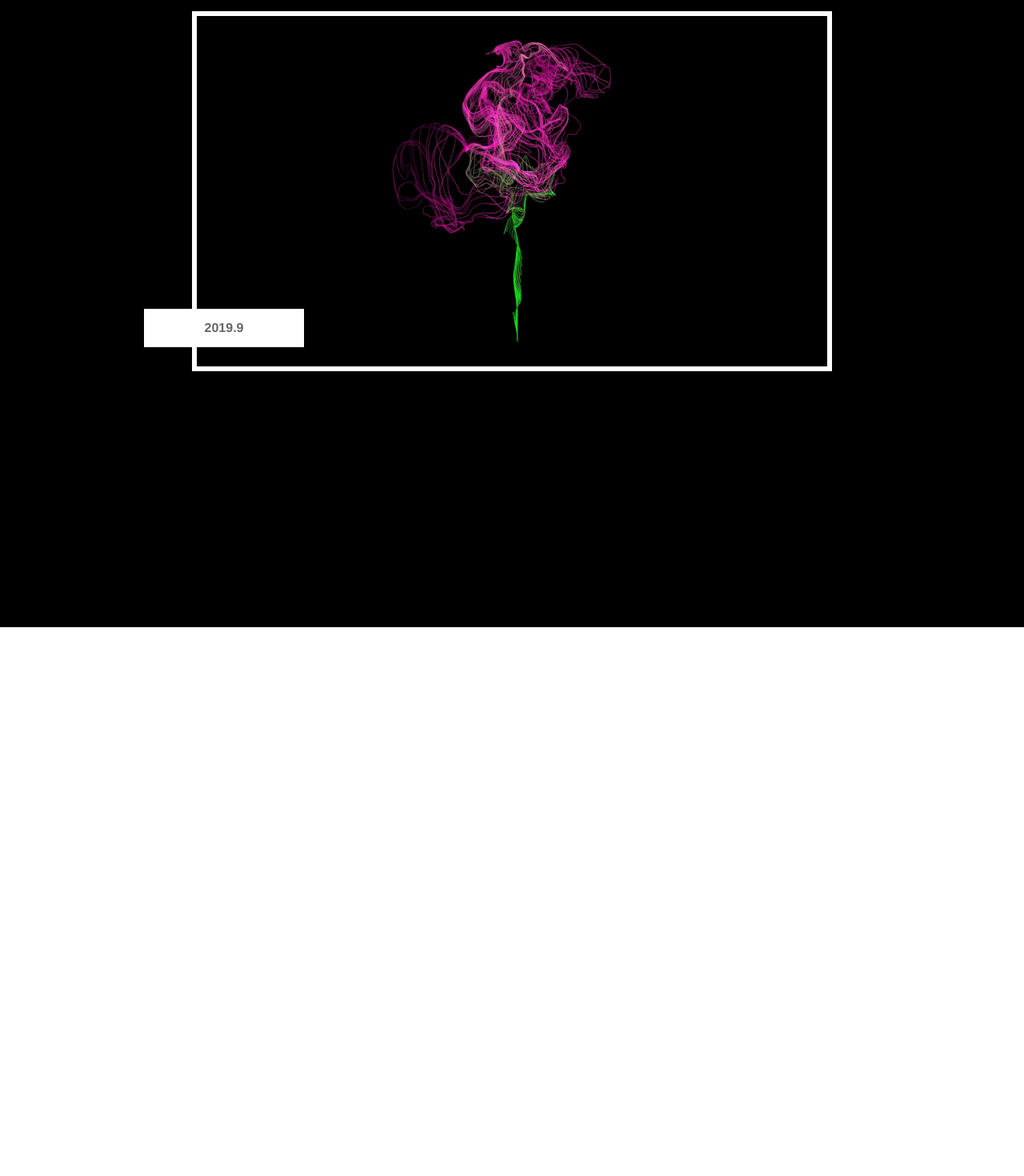
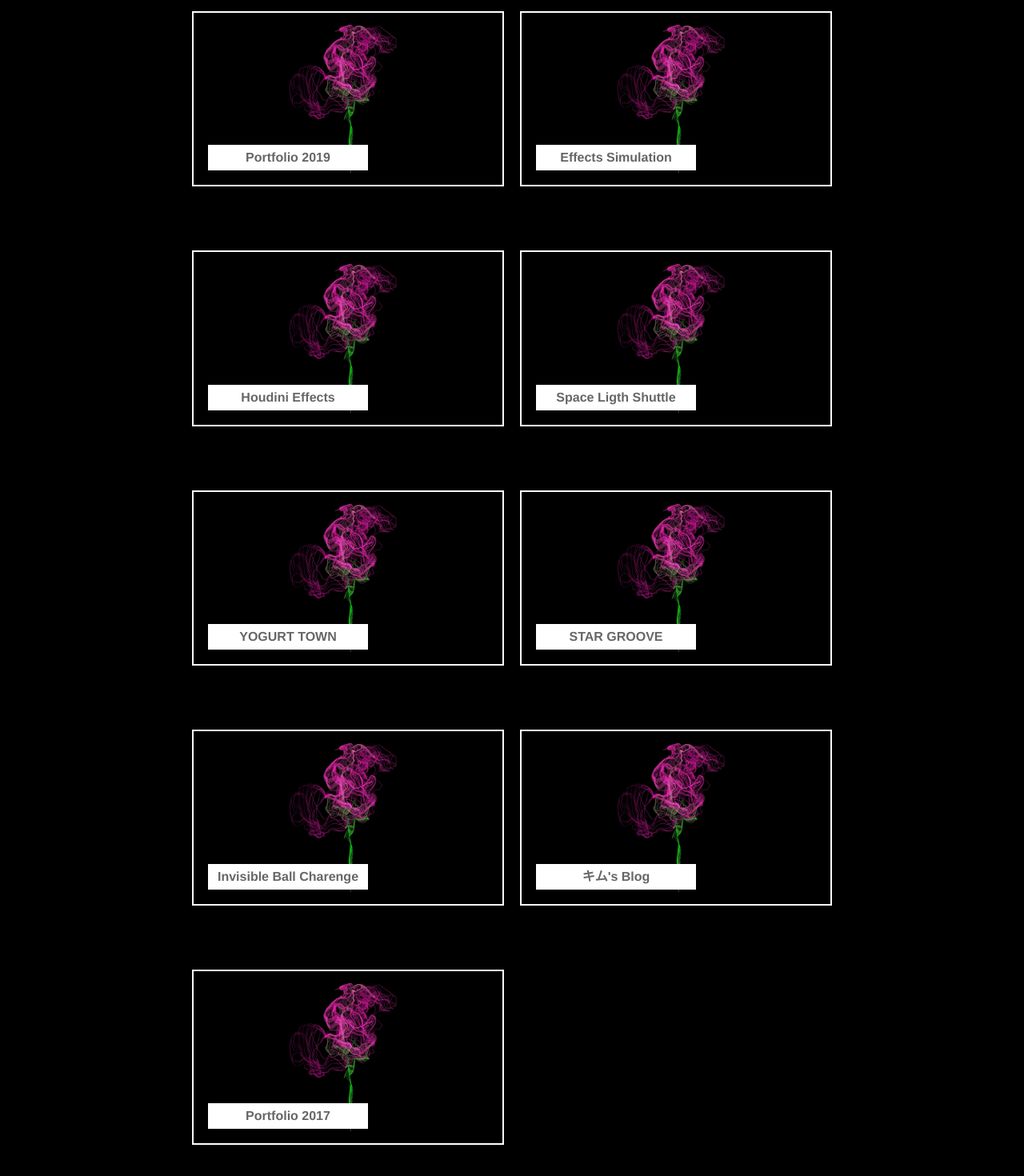
Before and after one commit to kmrtmk03/portfolio2019, a Vue app: page /work in a window 1280 px wide. Shown: the part 426-1896 px from the top of the page at 80% size. Before the commit the page ends 1210 px from the top, so only its background shows below. Built offline with nearby package versions, Linux system fonts and the light colour scheme.

Commit message:
Workのレイアウトを変更

```diff
--- a/src/components/Menu.vue
+++ b/src/components/Menu.vue
@@ -32,9 +32,8 @@ export default {
       lists: [
         { id: 1, name: 'Home', to: '/', displayName: 'home' },
         { id: 2, name: 'Profile', to: '/profile', displayName: 'profile'  },
-        { id: 3, name: 'Works - Private', to: '/work', displayName: 'works'  },
-        { id: 4, name: 'Works - Company', to: '/work', displayName: 'works'  },
-        { id: 5, name: 'Link', to: '/link', displayName: 'link'  }
+        { id: 3, name: 'Works', to: '/work', displayName: 'works'  },
+        { id: 4, name: 'Link', to: '/link', displayName: 'link'  }
       ],
       currentChoise: ''
     }
@@ -122,8 +121,15 @@ export default {
 
 .list-wrap {
   height: 370px;
-  padding-top: calc((100vh - 480px) / 2);
+  padding-top: calc((100vh - 370px) / 2);
 }
+@media screen and (max-width: $breakpointMiddle) {
+  .list-wrap {
+    height: 240px;
+    padding-top: calc((100vh - 240px) / 2);
+  }
+}
+
 
 .button-open,
 .button-close {
@@ -175,6 +181,12 @@ export default {
   position: relative;
   z-index: 3;
 }
+@media screen and (max-width: $breakpointMiddle) {
+  .list-child {
+    margin-bottom: 20px;
+    height: 40px;
+  }
+}
 
 .list-link {
   display: inline-block;
@@ -209,6 +221,29 @@ export default {
     color: rgba(255, 255, 255, 0.1);
   }
 }
+@media screen and (max-width: $breakpointMiddle) {
+  .list-link {
+    font-size: 24px;
+    height: 40px;
+    line-height: 40px;
+    display: block;
+    &:not(.router-link-exact-active) {
+      &::before {
+        height: 30px;
+        bottom: 6px;
+        width: 0px;
+        left: -20px;
+      }
+      &:hover {
+        font-size: 24px;
+        &::before {
+          width: 0;
+        }
+      }
+    }
+  }
+}
+
 .menu-currentPage {
   font-size: 240px;
   display: inline-block;
@@ -218,8 +253,11 @@ export default {
   bottom: -30px;
   color: rgba(255, 255, 255, 0.1);
   font-weight: bold;
-  .menu-currentPage-yellow {
-    color: red;
+}
+@media screen and (max-width: $breakpointMiddle) {
+  .menu-currentPage {
+    display: none;
   }
 }
+
 </style>
--- a/src/views/Work.vue
+++ b/src/views/Work.vue
@@ -6,15 +6,89 @@
         <ul class="content-wrap">
             <li class="section-wrap section-wrap-first">
                 <SectionTitle v-bind:sectionTitle='sectionName1st.title' v-bind:className='sectionName1st.class'></sectionTitle>
-                <div class="section-content">
+                <ul class="sections">
+                    <li class="section-content">
                         <div class="section-image" @mouseover="onThumbnail(true)" @mouseleave="onThumbnail(false)">
                             <img class="section-img" src="@/assets/img/dev.jpg">
                             <span class="section-img-over" :class="{active: isReloaded}"></span>
                             <span class="section-border-side" :class="{active: isOnThumbnail}"></span>
                             <span class="section-border-topbottom" :class="{active: isOnThumbnail}"></span>
-                        <p class="section-label" :class="{active: isReloaded, onThumbnail: isOnThumbnail}">2019.9</p>
+                            <p class="section-label" :class="{active: isReloaded, onThumbnail: isOnThumbnail}">Portfolio 2019</p>
                         </div>
+                    </li>
+                    <li class="section-content">
+                        <div class="section-image" @mouseover="onThumbnail(true)" @mouseleave="onThumbnail(false)">
+                            <img class="section-img" src="@/assets/img/dev.jpg">
+                            <span class="section-img-over" :class="{active: isReloaded}"></span>
+                            <span class="section-border-side" :class="{active: isOnThumbnail}"></span>
+                            <span class="section-border-topbottom" :class="{active: isOnThumbnail}"></span>
+                            <p class="section-label" :class="{active: isReloaded, onThumbnail: isOnThumbnail}">Effects Simulation</p>
                         </div>
+                    </li>
+                    <li class="section-content">
+                        <div class="section-image" @mouseover="onThumbnail(true)" @mouseleave="onThumbnail(false)">
+                            <img class="section-img" src="@/assets/img/dev.jpg">
+                            <span class="section-img-over" :class="{active: isReloaded}"></span>
+                            <span class="section-border-side" :class="{active: isOnThumbnail}"></span>
+                            <span class="section-border-topbottom" :class="{active: isOnThumbnail}"></span>
+                            <p class="section-label" :class="{active: isReloaded, onThumbnail: isOnThumbnail}">Houdini Effects</p>
+                        </div>
+                    </li>
+                    <li class="section-content">
+                        <div class="section-image" @mouseover="onThumbnail(true)" @mouseleave="onThumbnail(false)">
+                            <img class="section-img" src="@/assets/img/dev.jpg">
+                            <span class="section-img-over" :class="{active: isReloaded}"></span>
+                            <span class="section-border-side" :class="{active: isOnThumbnail}"></span>
+                            <span class="section-border-topbottom" :class="{active: isOnThumbnail}"></span>
+                            <p class="section-label" :class="{active: isReloaded, onThumbnail: isOnThumbnail}">Space Ligth Shuttle</p>
+                        </div>
+                    </li>
+                    <li class="section-content">
+                        <div class="section-image" @mouseover="onThumbnail(true)" @mouseleave="onThumbnail(false)">
+                            <img class="section-img" src="@/assets/img/dev.jpg">
+                            <span class="section-img-over" :class="{active: isReloaded}"></span>
+                            <span class="section-border-side" :class="{active: isOnThumbnail}"></span>
+                            <span class="section-border-topbottom" :class="{active: isOnThumbnail}"></span>
+                            <p class="section-label" :class="{active: isReloaded, onThumbnail: isOnThumbnail}">YOGURT TOWN</p>
+                        </div>
+                    </li>
+                    <li class="section-content">
+                        <div class="section-image" @mouseover="onThumbnail(true)" @mouseleave="onThumbnail(false)">
+                            <img class="section-img" src="@/assets/img/dev.jpg">
+                            <span class="section-img-over" :class="{active: isReloaded}"></span>
+                            <span class="section-border-side" :class="{active: isOnThumbnail}"></span>
+                            <span class="section-border-topbottom" :class="{active: isOnThumbnail}"></span>
+                            <p class="section-label" :class="{active: isReloaded, onThumbnail: isOnThumbnail}">STAR GROOVE</p>
+                        </div>
+                    </li>
+                    <li class="section-content">
+                        <div class="section-image" @mouseover="onThumbnail(true)" @mouseleave="onThumbnail(false)">
+                            <img class="section-img" src="@/assets/img/dev.jpg">
+                            <span class="section-img-over" :class="{active: isReloaded}"></span>
+                            <span class="section-border-side" :class="{active: isOnThumbnail}"></span>
+                            <span class="section-border-topbottom" :class="{active: isOnThumbnail}"></span>
+                            <p class="section-label" :class="{active: isReloaded, onThumbnail: isOnThumbnail}">Invisible Ball Charenge</p>
+                        </div>
+                    </li>
+                    <li class="section-content">
+                        <div class="section-image" @mouseover="onThumbnail(true)" @mouseleave="onThumbnail(false)">
+                            <img class="section-img" src="@/assets/img/dev.jpg">
+                            <span class="section-img-over" :class="{active: isReloaded}"></span>
+                            <span class="section-border-side" :class="{active: isOnThumbnail}"></span>
+                            <span class="section-border-topbottom" :class="{active: isOnThumbnail}"></span>
+                            <p class="section-label" :class="{active: isReloaded, onThumbnail: isOnThumbnail}">キム's Blog</p>
+                        </div>
+                    </li>
+                    <li class="section-content">
+                        <div class="section-image" @mouseover="onThumbnail(true)" @mouseleave="onThumbnail(false)">
+                            <img class="section-img" src="@/assets/img/dev.jpg">
+                            <span class="section-img-over" :class="{active: isReloaded}"></span>
+                            <span class="section-border-side" :class="{active: isOnThumbnail}"></span>
+                            <span class="section-border-topbottom" :class="{active: isOnThumbnail}"></span>
+                            <p class="section-label" :class="{active: isReloaded, onThumbnail: isOnThumbnail}">Portfolio 2017</p>
+                        </div>
+                    </li>
+                </ul>
             </li>
         </ul>
     </div>
@@ -40,12 +114,12 @@ export default {
     data: function() {
         return {
             title: 'Work',
-            subTitle: 'Private',
+            subTitle: 'Instaration / web / etc.',
             isOnThumbnail: false,
             isReloaded: false,
             sectionName1st: {
-                title: 'Portfolio site 2019',
-                class: 'portfolioSite2019'
+                title: 'Instaration / Web',
+                class: 'instaration-web'
             }
         }
     },
@@ -69,8 +143,9 @@ export default {
 
 <style scoped lang="scss">
 //variable
-$border-time: 200ms;
-$border-width: 6px;
+$contentwidth: 390px;
+$border-time: 300ms;
+$border-width: 2px;
 $mobile-widthinner: 90vw;
 $mobile-borderwidth: 2px;
 
@@ -83,20 +158,35 @@ $mobile-borderwidth: 2px;
     }
 }
 
-.section-content {
+.sections {
     width: $width-inner;
     margin: 0 auto;
+    display: flex;
+    flex-wrap: wrap;
+}
+@media screen and (max-width: $breakpointMiddle) {
+    .sections {
+        width: $mobile-widthinner;
+    }
+}
+
+.section-content {
+    width: $contentwidth;
+    &:nth-child(odd) {
+        margin-right: 20px;
+    }
 }
 @media screen and (max-width: $breakpointMiddle) {
     .section-content {
         width: $mobile-widthinner;
+        margin: 0 auto;
     }
 }
 
 .section-image {
     background-size: contain;
-    width: $width-inner;
-    height: $width-inner * (9 / 16);
+    width: $contentwidth;
+    height: $contentwidth * (9 / 16);
     background-color: $white;
     margin-top: 60px;
     position: relative;
@@ -112,8 +202,8 @@ $mobile-borderwidth: 2px;
 //image
 .section-img {
     display: block;
-    width: $width-inner;
-    height: $width-inner * (9/16);
+    width: $contentwidth;
+    height: $contentwidth * (9/16);
     position: relative;
     border: solid $border-width $white;
     box-sizing: border-box;
@@ -144,7 +234,7 @@ $mobile-borderwidth: 2px;
 //border
 .section-border-side, .section-border-topbottom {
     display: block;
-    width: $width-inner;
+    width: $contentwidth;
     height: 100%;
     position: absolute;
     top: 0;
@@ -228,11 +318,11 @@ $mobile-borderwidth: 2px;
 //Label
 .section-label {
     width: 200px;
-    height: 48px;
-    line-height: 48px;
+    height: 32px;
+    line-height: 32px;
     position: absolute;
-    bottom: 30px;
-    left: -60px;
+    bottom: 20px;
+    left: 20px;
     z-index: 2;
     font-size: $fontsize-small;
     font-weight: bold;
@@ -247,12 +337,12 @@ $mobile-borderwidth: 2px;
         z-index: -1;
     }
     &::before {
-        top: 10px;
+        top: 6px;
         background-color: $keyColor;
     }
     &.onThumbnail::before {
         transition: all 400ms $border-time*4 ease;
-        width: calc(100% + 20px);
+        width: calc(100% + 10px);
     }
     &::after {
         top: 0;
@@ -265,14 +355,16 @@ $mobile-borderwidth: 2px;
 }
 @media screen and (max-width: $breakpointMiddle) {
     .section-label {
-        width: 20vw;
+        text-align: left;
+        padding-left: 10px;
+        width: 150px;
         height: 32px;
         line-height: 32px;
         bottom: 4vw;
         left: -2vw;
         font-size: 12px;
         &::before {
-            top: 2vw;
+            top: 1vw;
         }
         &.onThumbnail::before {
             width: calc(100% + 3vw);
```
Also changed, not shown: 7 other files (tests, documents, lock files or other folders). Lines whose indentation alone changed are shown as unchanged.
